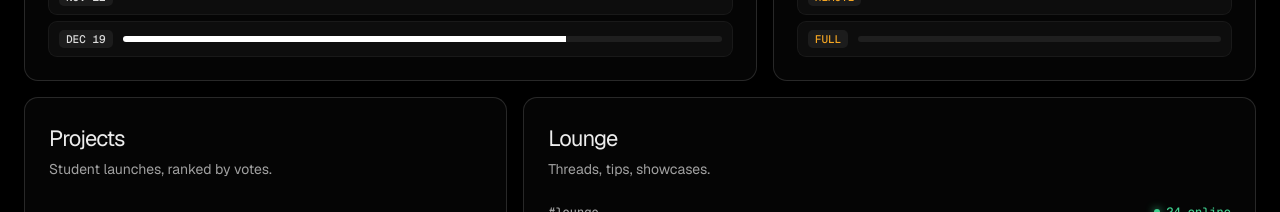
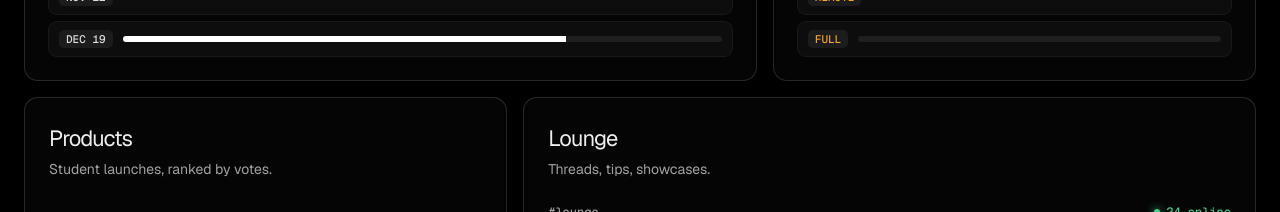
Before and after one commit to pulchowk-events/website, a Next.js app: page /landing in a window 1280 px wide. Shown: the part 6420-6632 px from the top of the page. Built offline with nearby package versions, Linux system fonts and the light colour scheme; no server answers.

Commit message:
chore(labels): align user-visible strings to Product Hunt / Products

```diff
--- a/app/components/help/HelpClient.tsx
+++ b/app/components/help/HelpClient.tsx
@@ -69,7 +69,7 @@ const GROUPS: Group[] = [
       },
       {
         q: "What is the difference between the Lounge and Projects?",
-        a: "The Lounge is for discussions, questions, tips, and announcements. Projects (Product Hunt) is a curated leaderboard of shipped student projects — one entry per project, ranked by community votes.",
+        a: "The Lounge is for discussions, questions, tips, and announcements. Product Hunt is a curated leaderboard of shipped student projects — one entry per project, ranked by community votes.",
       },
       {
         q: "How does voting work in the Lounge?",
@@ -153,11 +153,11 @@ const GROUPS: Group[] = [
     ],
   },
   {
-    topic: "Projects",
+    topic: "Product Hunt",
     items: [
       {
         q: "How do I submit a project?",
-        a: "Click Submit project on /product-hunt. Add a name, URL slug, description, and an optional live URL and image. Projects go through admin review before appearing on the leaderboard.",
+        a: "Click Submit product on /product-hunt. Add a name, URL slug, description, and an optional live URL and image. Products go through admin review before appearing on the leaderboard.",
       },
       {
         q: "How does voting work?",
--- a/app/components/landing/Bento.tsx
+++ b/app/components/landing/Bento.tsx
@@ -49,7 +49,7 @@ export default function Bento() {
           </div>
           {/* Projects */}
           <div className="cd s4">
-            <h3>Projects</h3>
+            <h3>Products</h3>
             <p>Student launches, ranked by votes.</p>
             <div className="v">
               <div className="rw"><i>▲ 128</i><u className="f" style={{ '--w': '90%' } as React.CSSProperties} /></div>
--- a/app/components/product/ProductComposer.tsx
+++ b/app/components/product/ProductComposer.tsx
@@ -204,7 +204,7 @@ export function ProductComposer({ userId, productId, initialValues, onSaved, onC
           <div className="composer__foot-actions">
             <button type="button" className="btn btn--secondary btn--sm" onClick={collapse} disabled={submitting}>Cancel</button>
             <button type="submit" className="btn btn--primary btn--sm" disabled={!canSubmit}>
-              {submitting ? "Saving…" : isEdit ? "Save changes" : "Submit project"}
+              {submitting ? "Saving…" : isEdit ? "Save changes" : "Submit product"}
             </button>
           </div>
         </div>
--- a/app/components/profile/UserProducts.tsx
+++ b/app/components/profile/UserProducts.tsx
@@ -37,7 +37,7 @@ export default function UserProducts({ userId, isOwner }: { userId: string; isOw
   if (visible.length === 0) {
     return (
       <div className="empty-row">
-        <p>No projects yet.</p>
+        <p>No products yet.</p>
         {isOwner && (
           <button
             type="button"
--- a/app/components/saved/SavedClient.tsx
+++ b/app/components/saved/SavedClient.tsx
@@ -16,7 +16,7 @@ const TABS: { value: Tab; label: string }[] = [
   { value: "posts", label: "Posts" },
   { value: "events", label: "Events" },
   { value: "jobs", label: "Jobs" },
-  { value: "projects", label: "Projects" },
+  { value: "projects", label: "Products" },
   { value: "scholarships", label: "Scholarships" },
 ];
 
--- a/app/components/settings/SettingsClient.tsx
+++ b/app/components/settings/SettingsClient.tsx
@@ -30,7 +30,7 @@ const WIDGET_GROUPS: Array<{
     group: "Browse pages",
     hint: "Shown on Home, Events, Jobs, Product Hunt, and Lounge — where each widget has data.",
     items: [
-      { key: "topProjects", label: "Top projects" },
+      { key: "topProjects", label: "Top products" },
       { key: "upcomingEvents", label: "Upcoming events" },
       { key: "newJobs", label: "New jobs" },
       { key: "trending", label: "Trending posts" },
--- a/app/components/shell/rail/TopProjectsWidget.tsx
+++ b/app/components/shell/rail/TopProjectsWidget.tsx
@@ -12,9 +12,9 @@ interface Project {
 
 export function TopProjectsWidget({ projects }: { projects: Project[] }) {
   return (
-    <RailWidget title="Top projects" action={{ href: "/product-hunt", label: "See all" }}>
+    <RailWidget title="Top products" action={{ href: "/product-hunt", label: "See all" }}>
       {projects.length === 0 ? (
-        <p className="rail-empty">No projects yet.</p>
+        <p className="rail-empty">No products yet.</p>
       ) : (
         <ul className="rail-mini-list">
           {projects.map((p, i) => (
--- a/app/search/page.tsx
+++ b/app/search/page.tsx
@@ -128,7 +128,7 @@ export default async function SearchPage({
     { value: "posts", label: "Posts", count: counts.posts },
     { value: "events", label: "Events", count: counts.events },
     { value: "jobs", label: "Jobs", count: counts.jobs },
-    { value: "projects", label: "Projects", count: counts.projects },
+    { value: "projects", label: "Products", count: counts.projects },
     { value: "scholarships", label: "Scholarships", count: counts.scholarships },
   ];
 
@@ -161,7 +161,7 @@ export default async function SearchPage({
           <div style={{ display: "flex", gap: 8, flexWrap: "wrap", justifyContent: "center" }}>
             <Link href="/events" className="btn btn--secondary btn--sm">Browse events</Link>
             <Link href="/jobs" className="btn btn--secondary btn--sm">Browse jobs</Link>
-            <Link href="/product-hunt" className="btn btn--secondary btn--sm">Browse projects</Link>
+            <Link href="/product-hunt" className="btn btn--secondary btn--sm">Browse products</Link>
             <Link href="/scholarships" className="btn btn--secondary btn--sm">Browse scholarships</Link>
           </div>
         </div>
```
